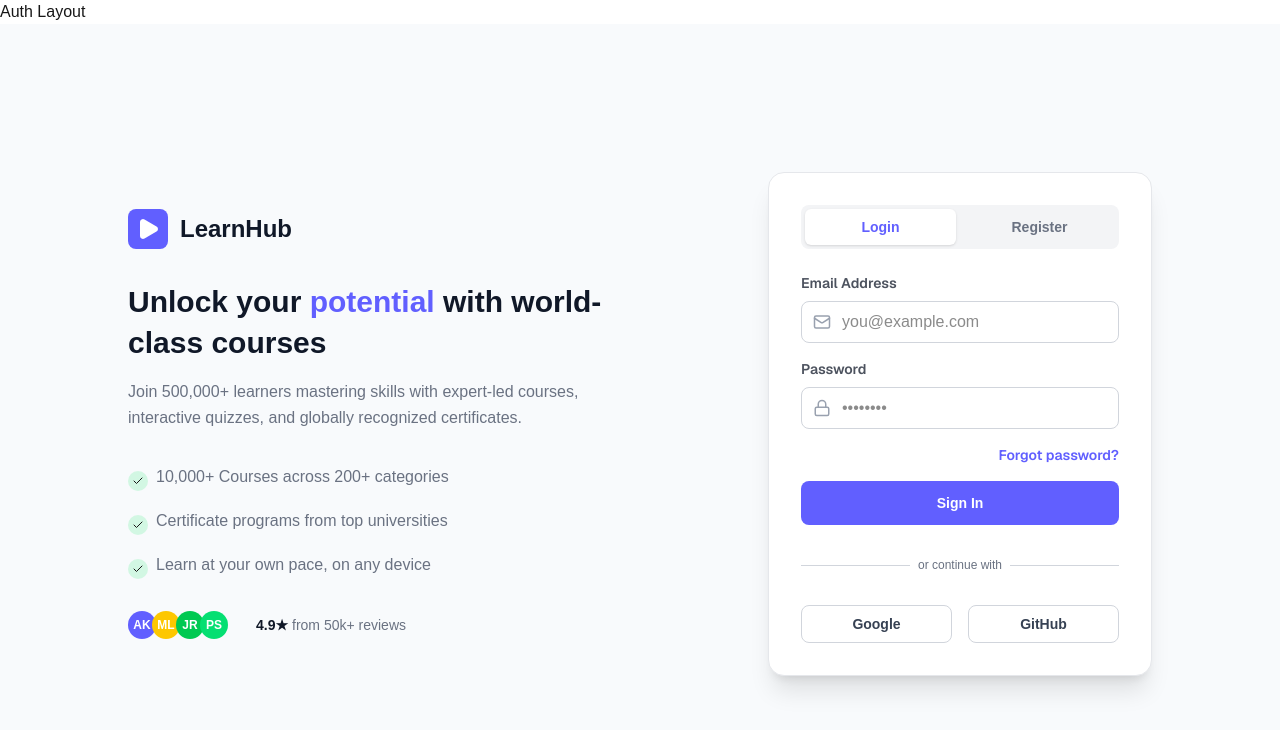
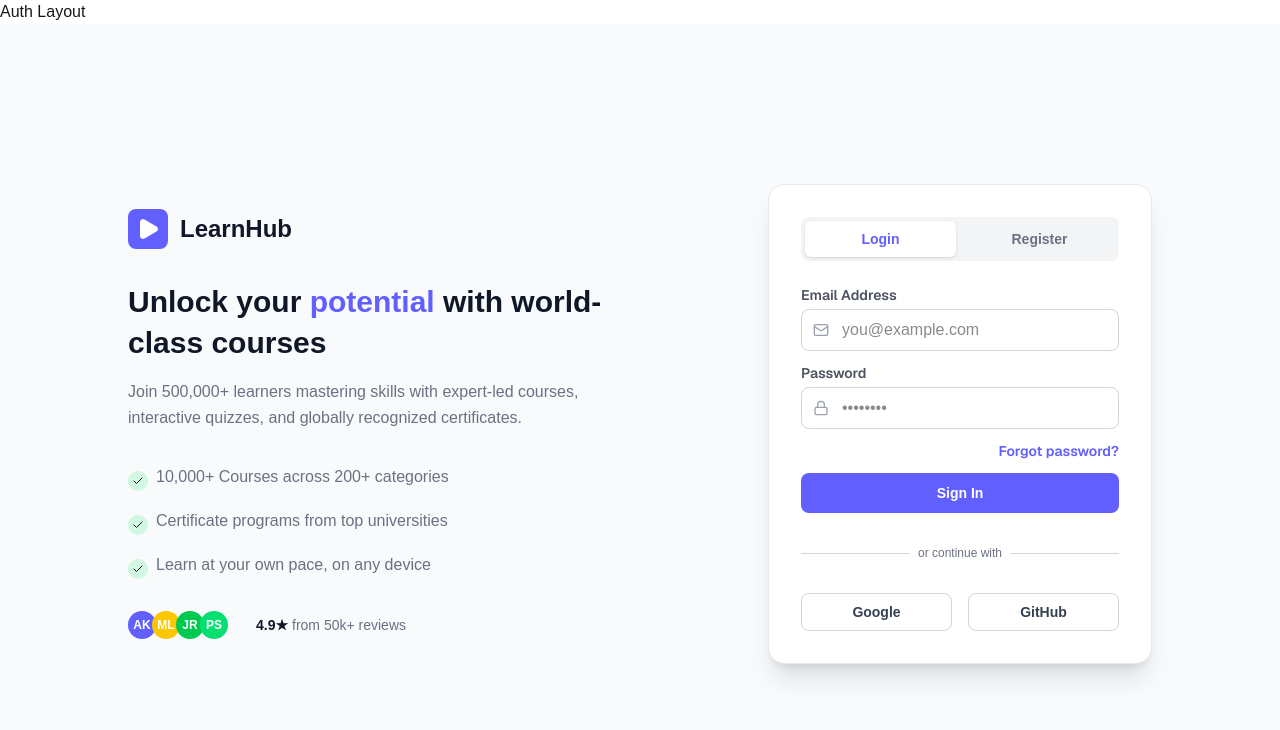
Before and after one commit to SalmaAboArab/LearnHub-Platform-Frontend, a Next.js app: page /auth in a window 1280 px wide. Shown: the top 730 px of the page. Built offline with nearby package versions, Linux system fonts and the light colour scheme.

Commit message:
Refactor authentication components: remove unused FormField and streamline LoginForm with FormProvider

```diff
--- a/features/auth/components/auth-card.tsx
+++ b/features/auth/components/auth-card.tsx
@@ -1,7 +1,6 @@
 'use client'
 
 import React from 'react'
-import { useState } from 'react'
 
 interface AuthCardProps {
   children: React.ReactNode
@@ -16,58 +15,3 @@ export function AuthCard({ children }: AuthCardProps) {
     </div>
   )
 }
-
-interface FormFieldProps {
-  label: string
-  type?: string
-  placeholder?: string
-  icon?: React.ReactNode
-  value?: string
-  onChange?: (e: React.ChangeEvent<HTMLInputElement>) => void
-  showPasswordToggle?: boolean
-  isPassword?: boolean
-}
-
-export function FormField({
-  label,
-  type = 'text',
-  placeholder,
-  icon,
-  value,
-  onChange,
-  showPasswordToggle,
-  isPassword,
-}: FormFieldProps) {
-  const [showPassword, setShowPassword] = useState(false)
-
-  const inputType = isPassword && !showPassword ? 'password' : 'text'
-
-  return (
-    <div className="space-y-2">
-      <label className="block text-sm font-semibold text-gray-900/75 font-sans">{label}</label>
-      <div className="relative">
-        {icon && <div className="absolute left-3 top-3 text-gray-400">{icon}</div>}
-        <input
-          type={isPassword ? inputType : type}
-          placeholder={placeholder}
-          value={value}
-          onChange={onChange}
-          className={`w-full px-4 py-2 border border-gray-300 rounded-lg focus:outline-none focus:ring-1 focus:ring-indigo-500 focus:border-transparent transition-all ${
-            icon ? 'pl-10' : ''
-          }`}
-        />
-        {showPasswordToggle && isPassword && (
-          <button
-            type="button"
-            onClick={() => setShowPassword(!showPassword)}
-            className="absolute right-3 top-2.5 text-gray-400 hover:text-gray-600"
-          >
-            {/* {showPassword ? <EyeOff size={20} /> : <Eye size={20} />} */}
-          </button>
-        )}
-      </div>
-    </div>
-  )
-}
-
-export type { FormFieldProps }
--- /dev/null
+++ b/features/auth/components/form-field.tsx
@@ -0,0 +1,57 @@
+'use client'
+
+import React from 'react'
+import { useState } from 'react'
+
+export interface FormFieldProps {
+  label: string
+  type?: string
+  placeholder?: string
+  icon?: React.ReactNode
+  value?: string
+  onChange?: (e: React.ChangeEvent<HTMLInputElement>) => void
+  showPasswordToggle?: boolean
+  isPassword?: boolean
+}
+
+export function FormField({
+  label,
+  type = 'text',
+  placeholder,
+  icon,
+  value,
+  onChange,
+  showPasswordToggle,
+  isPassword,
+}: FormFieldProps) {
+  const [showPassword, setShowPassword] = useState(false)
+
+  const inputType = isPassword && !showPassword ? 'password' : 'text'
+
+  return (
+    <div className="space-y-2">
+      <label className="block text-sm font-semibold text-gray-900/75 font-sans">{label}</label>
+      <div className="relative">
+        {icon && <div className="absolute left-3 top-3 text-gray-400">{icon}</div>}
+        <input
+          type={isPassword ? inputType : type}
+          placeholder={placeholder}
+          value={value}
+          onChange={onChange}
+          className={`w-full px-4 py-2 border border-gray-300 rounded-lg focus:outline-none focus:ring-1 focus:ring-indigo-500 focus:border-transparent transition-all ${
+            icon ? 'pl-10' : ''
+          }`}
+        />
+        {showPasswordToggle && isPassword && (
+          <button
+            type="button"
+            onClick={() => setShowPassword(!showPassword)}
+            className="absolute right-3 top-2.5 text-gray-400 hover:text-gray-600"
+          >
+            {/* {showPassword ? <EyeOff size={20} /> : <Eye size={20} />} */}
+          </button>
+        )}
+      </div>
+    </div>
+  )
+}
--- a/features/auth/components/login-form.tsx
+++ b/features/auth/components/login-form.tsx
@@ -1,9 +1,12 @@
  'use client'
 
-import React, { useState } from 'react'
+import React from 'react'
 import { Mail, Lock } from 'lucide-react'
-import * as Yup from 'yup'
-import { FormField } from './auth-card'
+import { FormProvider } from '@/shared/forms/form-provider'
+import { Button } from '@/shared/ui/button'
+import { RHFInput } from '@/shared/forms/rhf-input'
+import { yupResolver } from '@hookform/resolvers/yup'
+import { useForm } from 'react-hook-form'
 import { loginSchema, type LoginFormData } from '../schemas/validation-schema'
 
 interface LoginFormProps {
@@ -11,71 +14,42 @@ interface LoginFormProps {
 }
 
 export function LoginForm({ onSubmit }: LoginFormProps) {
-  const [formData, setFormData] = useState<LoginFormData>({
+  const defaultValues: LoginFormData = {
     email: '',
     password: '',
-  })
-  const [errors, setErrors] = useState<Record<string, string>>({})
-
-  const handleChange = (field: keyof LoginFormData) => (
-    e: React.ChangeEvent<HTMLInputElement>
-  ) => {
-    setFormData((prev) => ({
-      ...prev,
-      [field]: e.target.value,
-    }))
-    // Clear error for this field when user starts typing
-    if (errors[field]) {
-      setErrors((prev) => ({
-        ...prev,
-        [field]: '',
-      }))
-    }
   }
 
-  const handleSubmit = async (e: React.FormEvent) => {
-    e.preventDefault()
-    try {
-      const validatedData = await loginSchema.validate(formData, { abortEarly: false })
-      setErrors({})
-      onSubmit?.(validatedData)
-    } catch (error) {
-      const newErrors: Record<string, string> = {}
-      if (error instanceof Yup.ValidationError) {
-        error.inner.forEach((err: Yup.ValidationError) => {
-          newErrors[err.path || ''] = err.message
+  const methods = useForm<LoginFormData>({
+    resolver: yupResolver(loginSchema),
+    defaultValues,
   })
-      }
-      setErrors(newErrors)
-    }
-  }
+
+  const {
+    handleSubmit,
+    formState: { isSubmitting },
+  } = methods
+
+  const submit = handleSubmit(async (data) => {
+    onSubmit?.(data)
+  })
 
   return (
-    <form onSubmit={handleSubmit} className="space-y-4">
-      <div>
-        <FormField
+    <FormProvider methods={methods} onSubmit={submit} className="">
+      <RHFInput
+        name="email"
         label="Email Address"
         type="email"
         placeholder="you@example.com"
-          icon={<Mail size={18} />}
-          value={formData.email}
-          onChange={handleChange('email')}
+        icon={<Mail className="w-4 h-4" />}
       />
-        {errors.email && <p className="text-red-500 text-xs mt-1">{errors.email}</p>}
-      </div>
 
-      <div>
-        <FormField
+      <RHFInput
+        name="password"
         label="Password"
-          isPassword
+        type="password"
         placeholder="••••••••"
-          icon={<Lock size={18} />}
-          value={formData.password}
-          onChange={handleChange('password')}
-          showPasswordToggle
+        icon={<Lock className="w-4 h-4" />}
       />
-        {errors.password && <p className="text-red-500 text-xs mt-1">{errors.password}</p>}
-      </div>
 
       <div className="flex justify-end">
         <a href="#" className="text-sm text-indigo-500 hover:text-indigo-600 font-semibold font-sans">
@@ -83,12 +57,9 @@ export function LoginForm({ onSubmit }: LoginFormProps) {
         </a>
       </div>
 
-      <button
-        type="submit"
-        className="w-full bg-indigo-500 hover:bg-indigo-600 text-white text-sm font-semibold py-3 rounded-lg transition-colors"
-      >
-        Sign In
-      </button>
-    </form>
+      <Button type="submit" loading={isSubmitting} className="w-full font-semibold">
+        {isSubmitting ? 'Signing in...' : 'Sign In'}
+      </Button>
+    </FormProvider>
   )
 }
--- a/shared/forms/form-provider.tsx
+++ b/shared/forms/form-provider.tsx
@@ -1,23 +1,33 @@
-import { cn } from '@/utils/cn';
+import { cn } from '@/utils/cn'
 import React from 'react'
 import { FormProvider as RHFProvider, UseFormReturn } from 'react-hook-form'
 
-export type FormProps = {
-  onSubmit?: () => void;
-  children: React.ReactNode;
-  methods: UseFormReturn<any>;
-  className?: string;
-};
+export type FormProps<T extends Record<string, unknown> = Record<string, unknown>> = {
+  onSubmit?: React.FormEventHandler<HTMLFormElement>
+  children: React.ReactNode
+  methods?: UseFormReturn<T>
+  className?: string
+}
 
-export function FormProvider({ methods, onSubmit, children, className }: FormProps) {
+export function FormProvider<T extends Record<string, unknown> = Record<string, unknown>>({
+  methods,
+  onSubmit,
+  children,
+  className,
+}: FormProps<T>) {
+  if (methods) {
+    return (
+      <RHFProvider {...(methods as UseFormReturn<Record<string, unknown>>)}>
+        <form onSubmit={onSubmit} noValidate autoComplete="off" className={cn('space-y-3', className)}>
+          {children}
+        </form>
+      </RHFProvider>
+    )
+  }
+
   return (
-    <RHFProvider {...methods}>
-      {/* <form onSubmit={methods.handleSubmit(onSubmit)} className='space-y-4'>
-        {children}
-      </form> */}
-      <form onSubmit={onSubmit} noValidate autoComplete="off" className={cn('space-y-3', className)}>
-        {children}
-      </form>
-    </RHFProvider>
+    <form onSubmit={onSubmit} noValidate autoComplete="off" className={cn('space-y-3', className)}>
+      {children}
+    </form>
   )
 }
```
Lines whose indentation alone changed are shown as unchanged.
